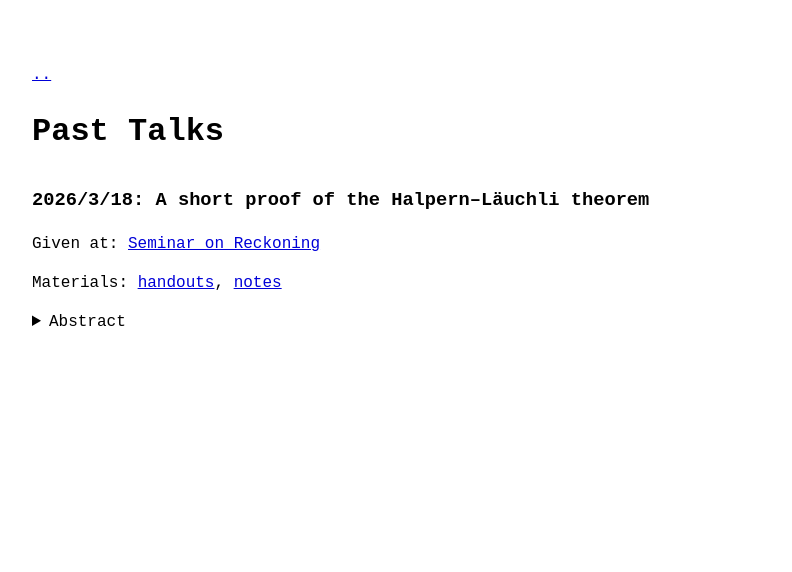
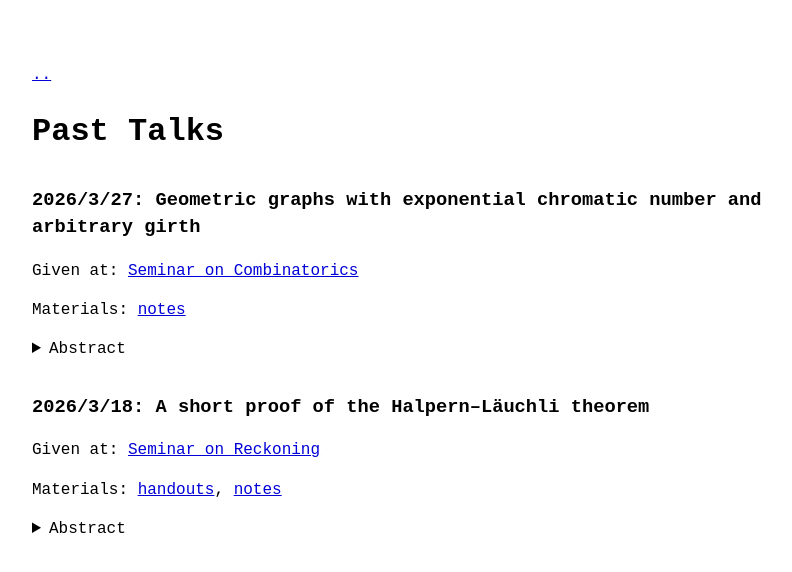
Before and after one commit to Couleslaw/couleslaw.github.io, a Jekyll site: the page built from talks/index.md, in a window 1280 px wide. Shown: the top 572 px of the page, without its empty margins (233-1025 px from the left). Built offline with Jekyll 4.4.1, drawn with Linux system fonts in a browser that asks for light colours; formulas are drawn with MathJax 3; some of the changed text lies outside the part shown.

Commit message:
add talk on geometric graphs

```diff
--- a/talks/index.md
+++ b/talks/index.md
@@ -5,11 +5,30 @@ title: Past Talks | Jakub Smolik
 
 # Past Talks
 
+### 2026/3/27: Geometric graphs with exponential chromatic number and arbitrary girth
+
+Given at: [Seminar on Combinatorics](https://kam.mff.cuni.cz/~ksemweb/)
+
+Materials: [notes](./2026-3_geometric-graphs_notes.pdf)
+
+<details>
+<summary>Abstract</summary>
+
+The Hadwiger–Nelson problem asks for the chromatic number of the plane — the minimum number of colors needed to color $\mathbb{R}^2$ so that no two points at distance $1$ receive the same color. While unit-distance graphs with chromatic number $4$ are easy to construct, Erdős (1975) asked whether such graphs can avoid triangles, i.e., have girth (the length of a shortest cycle) at least $4$. This was answered affirmatively by subsequent constructions, culminating in O’Donnell’s 1999 result showing the existence of $4$-chromatic unit-distance graphs with arbitrary girth.
+<br>
+<br>
+This connects to Erdős’s classical 1958 theorem that graphs with arbitrarily large girth and chromatic number exist. A natural question is whether this persists for unit-distance graphs: graphs whose vertices can be embedded into $\mathbb R^d$ such that the endpoints of each edge are at distance $1$. The best known lower bound on the chromatic number in this setting is due to Raigorodskii (2000), who showed that $\chi(G)\ge (1.239+o(1))^d$ is achievable. Kupavskii (2012) proved that for every $g$ there exists $c_g>1$ such that unit-distance graphs in $\mathbb{R}^d$ exist with girth at least $g$ and $\chi(G)\ge (c_g+o(1))^d$, although known estimates of $c_g$ tend to 1 as $g$ grows.
+<br>
+<br>
+In this talk, I will present a <a href="https://doi.org/10.1080/00029890.2025.2541528">recent paper by Matija Bucić and James Davies</a> in which they prove the existence of unit-distance graphs in $\mathbb R^d$ with chromatic number at least $(1.074+o(1))^d$ that have arbitrarily large girth. The same construction also yields graphs with large chromatic number and high girth in other geometric settings, namely diameter graphs and orthogonality graphs.
+
+</details>
+
 ### 2026/3/18: A short proof of the Halpern–Läuchli theorem
 
 Given at: [Seminar on Reckoning](https://www.math.cas.cz/index.php/events/seminar/15)
 
-Materials: [handouts](./Halpern-Lauchli_sheet.pdf), [notes](./Halpern-Lauchli_notes.pdf)
+Materials: [handouts](./2026-3_Halpern-Lauchli_sheet.pdf), [notes](./2026-3_Halpern-Lauchli_notes.pdf)
 
 <details>
 <summary>Abstract</summary>
@@ -17,6 +36,6 @@ Materials: [handouts](./Halpern-Lauchli_sheet.pdf), [notes](./Halpern-Lauchli_no
 A classical product Ramsey theorem states that for every $n$ there exists $N$ such that every $2$-coloring of the edges of $K_{N,N}$ contains a monochromatic copy of $K_{n,n}$. The most direct infinite analogue fails: one can easily construct a $2$-coloring of the product $\omega\times\omega$ that contains no monochromatic copy of $\omega\times\omega$. This raises the question whether a meaningful infinite product Ramsey theorem exists. The Halpern–Läuchli theorem provides such a result for level products of finitely branching trees of height $\omega$ with no leaves. It guarantees the existence of monochromatic strong subtrees (subtrees preserving part of the branching structure of the original trees) of height $\omega$.
 <br>
 <br>
-In this talk I will present a proof of the theorem due to Stevo Todorčević, following a <a href="https://www.math.toronto.edu/sunger/halpern-lauchli.pdf">recent exposition</a> by Spencer Unger, which was explained to me by Honza Hubička. If time permits, I will also show how the Halpern–Läuchli theorem implies Milliken's tree theorem, a Ramsey-style theorem in which Halpern–Läuchli plays the role of the pigeonhole principle.
+In this talk I will present a proof of the theorem due to Stevo Todorčević, following a <a href="https://www.math.toronto.edu/sunger/halpern-lauchli.pdf">recent exposition by Spencer Unger</a>, which was explained to me by Honza Hubička. If time permits, I will also show how the Halpern–Läuchli theorem implies Milliken's tree theorem, a Ramsey-style theorem in which Halpern–Läuchli plays the role of the pigeonhole principle.
 
 </details>
```
Also changed, not shown: 5 other files.
